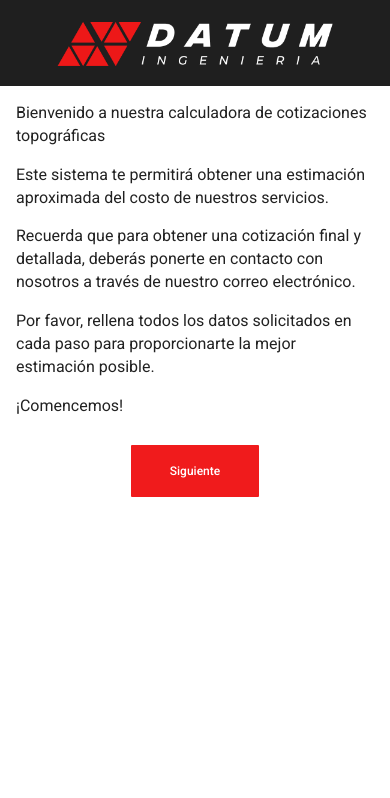
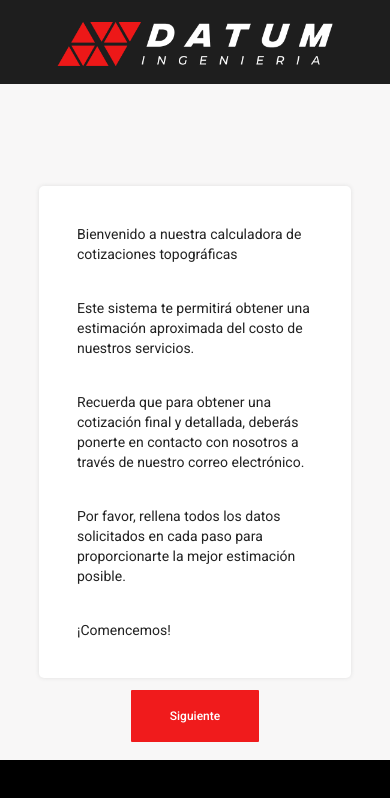
Before and after one commit to Mentalchaos/datum-ing, a React (Create React App) app: page / in a window 390 px wide. Shown: the top 798 px of the page. Built offline with nearby package versions, Linux system fonts and the light colour scheme.

Commit message:
Added initial structure for header and footer

```diff
--- a/src/App.css
+++ b/src/App.css
@@ -4,6 +4,10 @@
   padding: 0;
 }
 
+.App {
+  background: #d6d1d12e;
+}
+
 .button-cont {
   display: flex;
   justify-content: center;
--- a/src/App.js
+++ b/src/App.js
@@ -5,6 +5,7 @@ import './App.css';
 import Logo from './Components/Logo/Index';
 import Header from './Components/Header/Index';
 import Quotation from './Components/Quotation/Index';
+import Footer from './Components/Footer/Index.jsx';
 
 const App = () => {
   return (
@@ -12,6 +13,7 @@ const App = () => {
       <Header />
       <Quotation />
       <Logo />
+      <Footer />
     </div>
   );
 }
--- /dev/null
+++ b/src/Components/Footer/Index.jsx
@@ -0,0 +1,11 @@
+import "./footer.css";
+
+const Footer = () => {
+  return (
+      <footer className="datum-footer"></footer>
+    )
+}
+
+Footer.displayName = "Footer";
+
+export default Footer;
--- /dev/null
+++ b/src/Components/Footer/footer.css
@@ -0,0 +1,4 @@
+.datum-footer {
+    height: 10vh;
+    background: black
+}
--- a/src/Components/Header/header.css
+++ b/src/Components/Header/header.css
@@ -1,7 +1,7 @@
 
 .header-cont {
   width: 100%;
-  height: 86px;
+  height: 10vh;
   background: black;
   opacity: 0.88;
 }
--- a/src/Components/Quotation/Index.jsx
+++ b/src/Components/Quotation/Index.jsx
@@ -1,8 +1,9 @@
 import Steps from '../Steps/Index';
+import "./quotation.css"
 
 const Quotation = () => {
   return (
-    <div>
+    <div className="quotation-cont">
       <Steps />
     </div>
   )
--- a/src/Components/Quotation/quotation.css
+++ b/src/Components/Quotation/quotation.css
@@ -0,0 +1,4 @@
+.quotation-cont {
+    padding-top: 12vh;
+    height: 80vh;
+}
--- a/src/Components/Steps/Welcome/Index.jsx
+++ b/src/Components/Steps/Welcome/Index.jsx
@@ -1,6 +1,5 @@
 import Button from '../../Button/Index';
 import './welcome.css';
-
 
 const welcometext = [
   "Bienvenido a nuestra calculadora de cotizaciones topográficas",
@@ -12,14 +11,16 @@ const welcometext = [
 
 const Welcome = () => {
   return (
-    <div className="welcome-text">
-      {
-        welcometext.map(data => <p key={data}>{data}</p>)
-      }
+    <>
+      <div className="welcome-text">
+        {
+          welcometext.map(data => <p className="welcome-paragraph" key={data}>{data}</p>)
+        }
+      </div>
       <div className="button-cont">
-        <Button text={"Siguiente"} />
+        <Button text="Siguiente" />
       </div>
-    </div>
+    </>
   )
 }
 
--- a/src/Components/Steps/Welcome/welcome.css
+++ b/src/Components/Steps/Welcome/welcome.css
@@ -1,5 +1,21 @@
 .welcome-text {
-  padding: 1em;
+  padding: 2em;
   font-family: 'Roboto';
   font-size: 16px;
+  border: none;
+  width: 35%;
+  border-radius: 5px;
+  background: white;
+  box-shadow: 0px 0px 4px 0px #dfdfdf;
 }
+
+.welcome-paragraph {
+  padding: 10px;
+}
+
+@media screen and (max-width: 600px) {
+  .welcome-text {
+    width: 80%;
+    font-size: 14px;
+  }
+}
```
